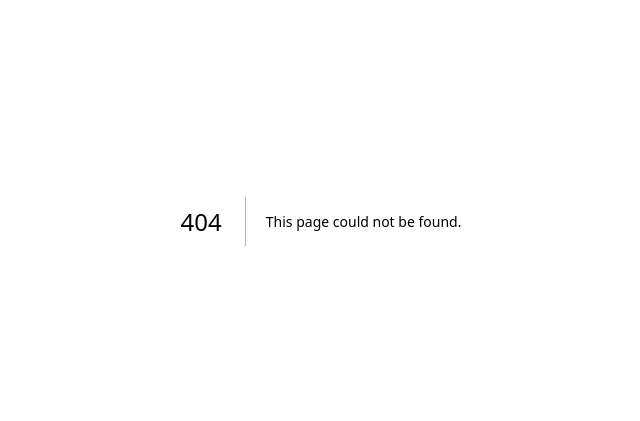
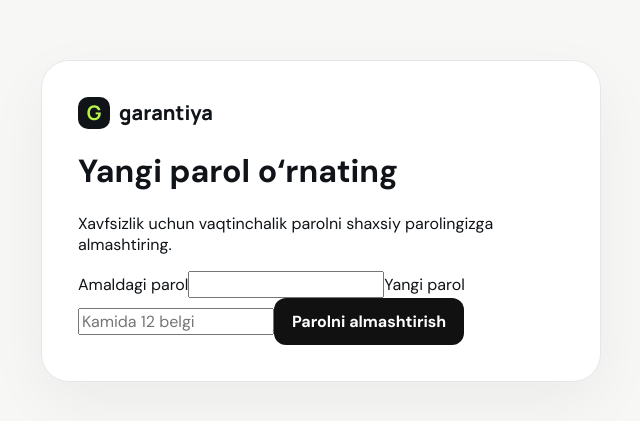
Before and after one commit to Fentoph-Company/garantiya, a Next.js app: page /account/password in a window 1280 px wide. Before the commit this address had no page. Shown: the part 179-600 px from the top of the page, without its empty margins (319-959 px from the left). Built offline with nearby package versions, Linux system fonts and the light colour scheme.

Commit message:
feat: add Uzbek password change page

```diff
--- /dev/null
+++ b/app/account/password/page.tsx
@@ -0,0 +1,5 @@
+"use client";
+import {useState} from "react";import {useRouter} from "next/navigation";
+export default function ChangePassword(){const [a,setA]=useState(""),[b,setB]=useState(""),[e,setE]=useState(""),[ok,setOk]=useState(false);const router=useRouter();
+async function submit(ev:any){ev.preventDefault();setE("");const r=await fetch("/api/auth/change-password",{method:"POST",headers:{"Content-Type":"application/json"},body:JSON.stringify({currentPassword:a,newPassword:b})});const d=await r.json();if(!r.ok){setE(d.error);return}setOk(true);setTimeout(()=>router.push("/"),600)}
+return <main className="auth-page"><form className="auth-card" onSubmit={submit}><a className="brand" href="/"><b>G</b>garantiya</a><h1>Yangi parol o‘rnating</h1><p>Xavfsizlik uchun vaqtinchalik parolni shaxsiy parolingizga almashtiring.</p><label>Amaldagi parol<input type="password" minLength={8} required value={a} onChange={x=>setA(x.target.value)}/></label><label>Yangi parol<input type="password" minLength={12} required value={b} onChange={x=>setB(x.target.value)} placeholder="Kamida 12 belgi"/></label>{e&&<div className="error-box">{e}</div>}{ok&&<div className="warning-box">Parol muvaffaqiyatli almashtirildi.</div>}<button className="primary-button">Parolni almashtirish</button></form></main>}
```
